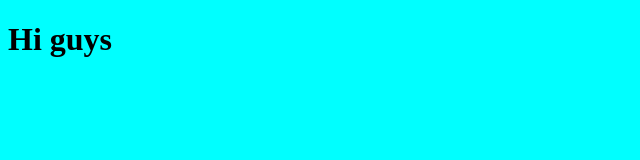
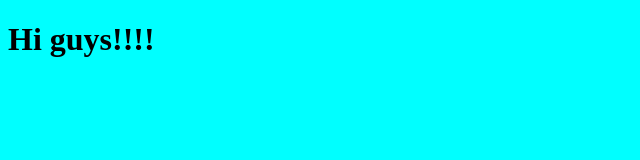
Before and after one commit to nhipham1995/git-tut, a plain HTML site: page index.html in a window 1280 px wide. Shown: the full height of the page, 0-640 px from the left. Drawn offline with Linux system fonts and the light colour scheme.

Commit message:
Add declamation

```diff
--- a/index.html
+++ b/index.html
@@ -7,6 +7,6 @@
     <title>Document</title>
 </head>
 <body style="background-color: aqua;">
-    <h1>Hi guys</h1>
+    <h1>Hi guys!!!!</h1>
 </body>
 </html>
```
